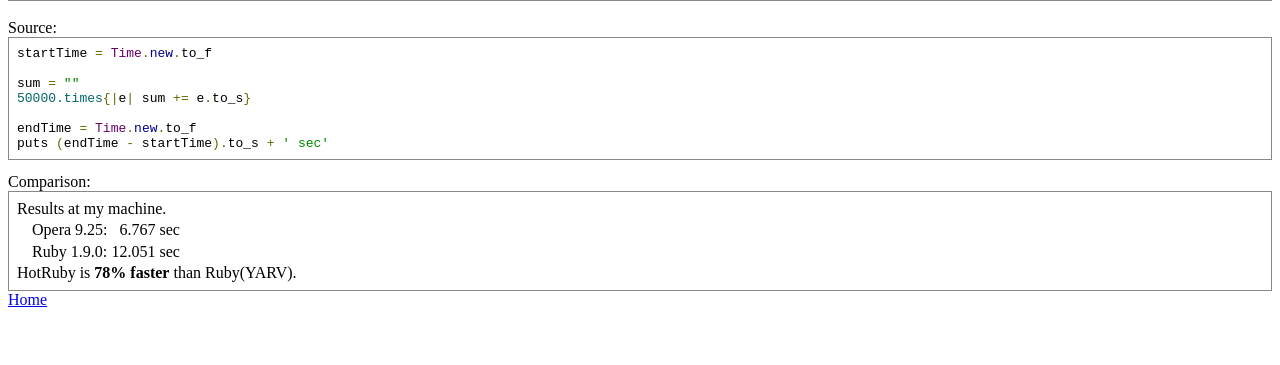
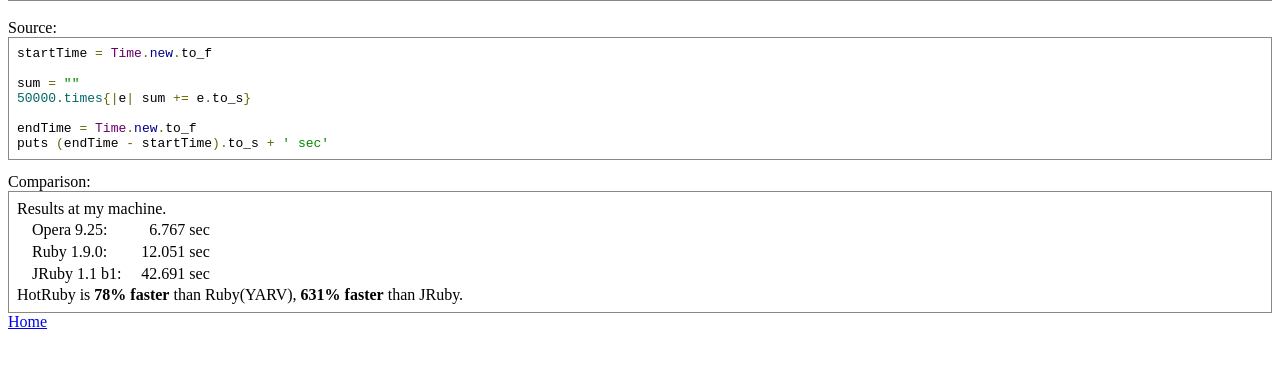
Before and after one commit to oneup/hotruby, a plain HTML site: page web/test-web/bm_loop_times.html in a window 1280 px wide. Shown: the part 101-466 px from the top of the page. Drawn offline with Linux system fonts and the light colour scheme; no server answers.

Commit message:
git-svn-id: http://hotruby.googlecode.com/svn/trunk@9 4fb8041d-b042-0410-9571-f50be27af959

```diff
--- a/web/test-web/bm_loop_times.html
+++ b/web/test-web/bm_loop_times.html
@@ -38,10 +38,11 @@ puts (endTime - startTime).to_s + ' sec'
 	<div class="result" style="color:black">
 		Results at my machine.<br />
 		<table>
-		<tr><td>&nbsp;&nbsp;</td><td>Opera 9.25:</td><td align="right">6.767 sec</td></tr>
-		<tr><td></td><td>Ruby 1.9.0:</td><td align="right">12.051 sec</td></tr>
+		<tr><td>&nbsp;&nbsp;</td><td>Opera 9.25:</td><td>&nbsp;&nbsp;&nbsp;</td><td align="right">6.767 sec</td></tr>
+		<tr><td></td><td>Ruby 1.9.0:</td><td></td><td align="right">12.051 sec</td></tr>
+		<tr><td></td><td>JRuby 1.1 b1:</td><td></td><td align="right">42.691 sec</td></tr>
 		</table>
-		HotRuby is <strong>78% faster</strong> than Ruby(YARV).
+		HotRuby is <strong>78% faster</strong> than Ruby(YARV), <strong>631% faster</strong> than JRuby.
 	</div>
 
 <a href="/">Home</a>
```
